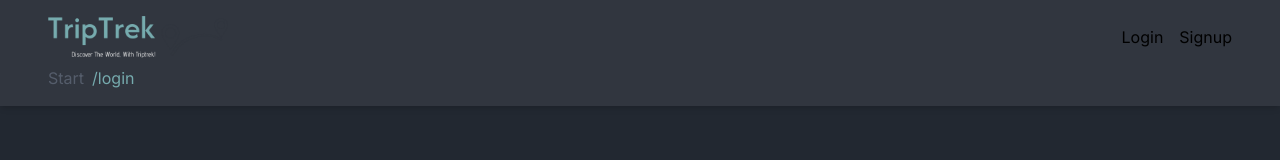
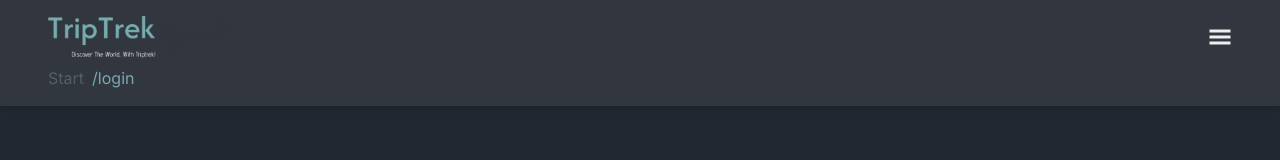
Before and after one commit to GITZMBE/TripTrek, a Next.js app: page /login in a window 1280 px wide. Shown: the top 160 px of the page. Built offline with nearby package versions, Linux system fonts and the light colour scheme.

Commit message:
Change style to Navbar and add a dropdown menu as well as add NavLinks

```diff
--- a/src/components/forms/UserForm.tsx
+++ b/src/components/forms/UserForm.tsx
@@ -1,10 +1,10 @@
 "use client";
 
 import React, { useEffect, useState } from "react";
-import { FormInput } from "../ui";
+import { FormInput } from "./ui";
 import FormFileInput from "./ui/FormFileInput";
 import { FormButton } from "./ui";
-import { useErrorMessage } from "@/src/hooks";
+import { useErrorMessage, useFormUpdateable } from "@/src/hooks";
 import { useRecoilState } from "recoil";
 import { loggedInUserState } from "@/src/recoil";
 
@@ -21,7 +21,7 @@ export const UserForm = ({ id }: UserFormProps) => {
   }>({ name: "", email: "", password: "", avatar: "" });
   const [user_token, setUserToken] = useRecoilState(loggedInUserState);
   const { errorMessage, setErrorMessage } = useErrorMessage();
-  const [updateable, setUpdateable] = useState(false);
+  const { updateable, setUpdateable } = useFormUpdateable(false);
 
   const uploadImage = async () => {
     const imageData = await fetch(
@@ -57,7 +57,13 @@ export const UserForm = ({ id }: UserFormProps) => {
   };
 
   const handleUpdate = async () => {
-    if (formData.avatar !== "" || formData.avatar !== null) {
+    if (
+      formData.avatar !== user_token?.user.avatar &&
+      formData.avatar !== null &&
+      formData.avatar !== "" &&
+      formData.avatar !== undefined &&
+      typeof formData.avatar !== "string"
+    ) {
       const uploadedImage = await uploadImage();
       if (uploadedImage && uploadedImage.message) {
         setErrorMessage(uploadedImage.message);
@@ -75,15 +81,6 @@ export const UserForm = ({ id }: UserFormProps) => {
   };
 
   useEffect(() => {
-    if (
-      formData.avatar !== user_token?.user.avatar &&
-      formData.avatar !== null &&
-      formData.avatar !== "" &&
-      typeof formData.avatar !== "string"
-    ) {
-      uploadImage();
-    }
-
     let samePassword = false;
 
     if (
--- a/src/components/layout/Navbar.tsx
+++ b/src/components/layout/Navbar.tsx
@@ -3,22 +3,27 @@
 import { loggedInUserState } from "@/src/recoil";
 import Link from "next/link";
 import React from "react";
+import { GiHamburgerMenu } from "react-icons/gi";
 import { RxAvatar } from "react-icons/rx";
 import { useRecoilState } from "recoil";
+import { NavLink } from "./ui";
+import { useToggleMenu } from "@/src/hooks";
 
 const Navbar = () => {
   const [user_token, setUserToken] = useRecoilState(loggedInUserState);
+  const { isOpen, setIsOpen, navComponent } = useToggleMenu();
+
+  const handleToggleMenu = () => {
+    setIsOpen(!isOpen);
+  };
 
   return (
-    <nav className='flex gap-4 items-center'>
-      {!user_token ? (
-        <>
-          <Link href='/login'>Login</Link>
-          <Link href='/signup'>Signup</Link>
-        </>
-      ) : (
-        <>
-          <Link href={`/users/${user_token.user.id}`} className='flex gap-4 items-center'>
+    <nav className='relative flex gap-4 items-center' ref={navComponent}>
+      {user_token && (
+        <Link
+          href={`/users/${user_token.user.id}`}
+          className='flex gap-4 items-center'
+        >
           {user_token.user.avatar ? (
             <img
               src={user_token.user.avatar || ""}
@@ -31,9 +36,47 @@ const Navbar = () => {
 
           <p>{user_token.user.name || user_token.user.email}</p>
         </Link>
-          <button onClick={(_) => setUserToken(null)}>Log out</button>
+      )}
+      <GiHamburgerMenu
+        size={24}
+        className='text-light hover:text-white cursor-pointer'
+        onClick={handleToggleMenu}
+      />
+      <div
+        className={`absolute top-12 right-0 flex flex-col min-w-52 overflow-hidden rounded-lg shadow-lg shadow-primary bg-secondary ${
+          !isOpen && "hidden"
+        }`}
+      >
+        {!user_token ? (
+          <>
+            <NavLink
+              href='/login'
+              label='Login'
+              onClick={() => setIsOpen(false)}
+            />
+            <NavLink
+              href='/signup'
+              label='Signup'
+              onClick={() => setIsOpen(false)}
+            />
+          </>
+        ) : (
+          <>
+            <NavLink
+              href={`/users/${user_token.user.id}/favorites`}
+              label='Favorite landings'
+              onClick={() => setIsOpen(false)}
+            />
+            <hr className='border-primary border-thin mx-4' />
+            <button
+              onClick={(_) => setUserToken(null)}
+              className='text-left px-4 py-2 bg-secondary hover:bg-primary transition'
+            >
+              Log out
+            </button>
           </>
         )}
+      </div>
     </nav>
   );
 };
--- a/src/hooks/index.ts
+++ b/src/hooks/index.ts
@@ -1 +1,3 @@
 export * from './useErrorMessage';
+export * from './useToggleMenu';
+export * from './useFormUpdateable';
```
Lines whose indentation alone changed are shown as unchanged.
